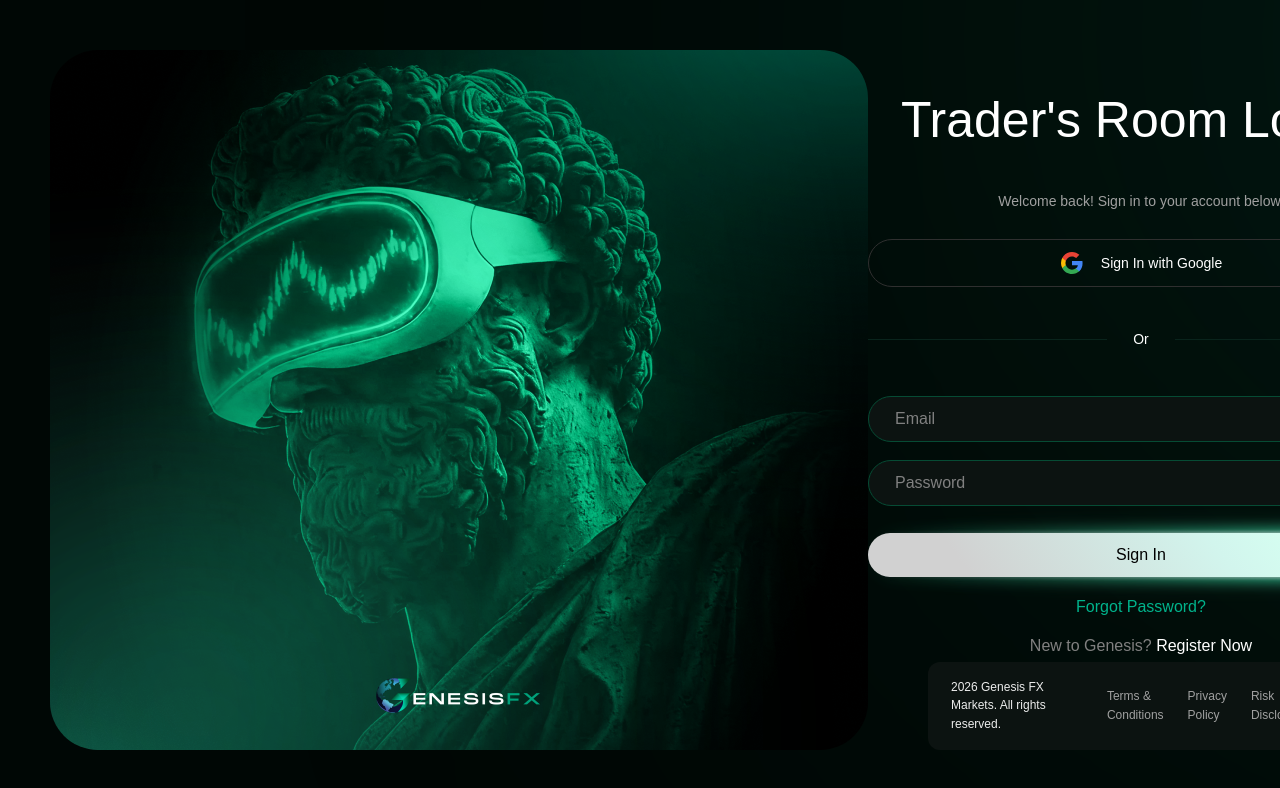
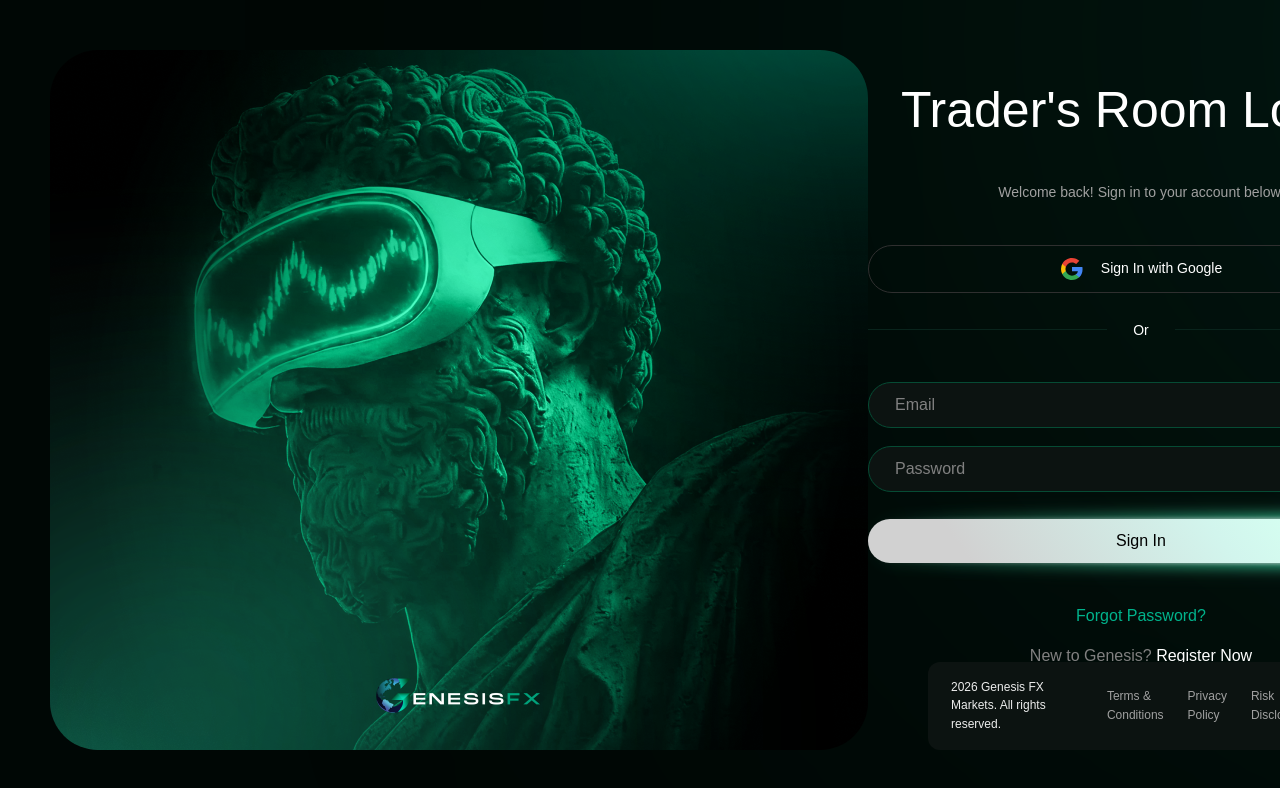
Before and after one commit to Mdx2025/GenesisFxDashboardMDX, a React (Vite) app: page / in a window 1280 px wide. Shown: the top 788 px of the page. Built offline with nearby package versions, Linux system fonts and the light colour scheme; a web font is replaced by a local one.

Commit message:
refactor: login form uses gap instead of mt for spacing

```diff
--- a/src/pages/LoginPage.tsx
+++ b/src/pages/LoginPage.tsx
@@ -79,40 +79,44 @@ export default function LoginPage() {
 
         {/* Right: Login Form */}
         <div className="flex-1 flex flex-col items-center justify-center relative">
-          <div className="w-[546px] flex flex-col items-center">
+          <div className="w-[546px] flex flex-col items-center gap-[2.6875rem]">
+            {/* Header */}
+            <div className="flex flex-col items-center gap-[2.6875rem]">
               <h1 className="text-white text-[3.125rem] font-normal leading-[1.17] text-center">
                 Trader's Room Log In
               </h1>
-
-            <p className="text-[#a0a0a0] text-[0.875rem] leading-[1.175rem] text-center mt-[2.6875rem]">
+              <p className="text-[#a0a0a0] text-[0.875rem] leading-[1.175rem] text-center">
                 Welcome back! Sign in to your account below.
               </p>
+            </div>
 
             {/* Google Sign-In */}
+            <div className="w-full flex flex-col items-center gap-[1.75rem]">
               <button
                 type="button"
-              className="w-full h-[3rem] rounded-[2rem] border border-[#2f2f2f] bg-transparent flex items-center justify-center gap-[1.0625rem] mt-[1.75rem] cursor-pointer hover:border-[#404040] transition-colors"
+                className="w-full h-[3rem] rounded-[2rem] border border-[#2f2f2f] bg-transparent flex items-center justify-center gap-[1.0625rem] cursor-pointer hover:border-[#404040] transition-colors"
               >
                 <GoogleIcon />
                 <span className="text-white text-[0.875rem] leading-[1.175rem]">Sign In with Google</span>
               </button>
 
               {/* Or Divider */}
-            <div className="w-full flex items-center mt-[2.6875rem]">
+              <div className="w-full flex items-center">
                 <div className="flex-1 h-px bg-[#09241c]" />
                 <span className="text-white text-[0.875rem] leading-[1.175rem] px-[1.625rem]">Or</span>
                 <div className="flex-1 h-px bg-[#09241c]" />
               </div>
+            </div>
 
-            {/* Email Input */}
+            {/* Form Fields */}
+            <div className="w-full flex flex-col gap-[1.125rem]">
               <input
                 type="email"
                 placeholder="Email"
-              className="w-full h-[2.875rem] rounded-[1.875rem] bg-[#0c1311] border border-[#064b34] px-[1.625rem] text-white text-[1rem] placeholder:text-[#808080] outline-none mt-[2.9375rem] focus:border-gfx-green-500/50 transition-colors"
+                className="w-full h-[2.875rem] rounded-[1.875rem] bg-[#0c1311] border border-[#064b34] px-[1.625rem] text-white text-[1rem] placeholder:text-[#808080] outline-none focus:border-gfx-green-500/50 transition-colors"
               />
 
-            {/* Password Input */}
-            <div className="w-full relative mt-[1.125rem]">
+              <div className="w-full relative">
                 <input
                   type={showPassword ? 'text' : 'password'}
                   placeholder="Password"
@@ -128,27 +132,26 @@ export default function LoginPage() {
                 </button>
               </div>
 
-            {/* Sign In Button */}
-            <div className="w-full mt-[1.6875rem]">
+              <div className="w-full pt-[0.5625rem]">
                 <GlowButton label="Sign In" width="100%" />
               </div>
+            </div>
 
-            {/* Forgot Password */}
+            {/* Links & Badges */}
+            <div className="flex flex-col items-center gap-[1.25rem]">
               <Link
                 to="/forgot-password"
-              className="text-[#00b38c] text-[1rem] leading-[1.2] mt-[1.25rem] hover:underline"
+                className="text-[#00b38c] text-[1rem] leading-[1.2] hover:underline"
               >
                 Forgot Password?
               </Link>
 
-            {/* Register */}
-            <p className="text-[1rem] leading-[1.2] mt-[1.25rem]">
+              <p className="text-[1rem] leading-[1.2]">
                 <span className="text-[#808080]">New to Genesis? </span>
                 <Link to="/register" className="text-white hover:underline">Register Now</Link>
               </p>
 
-            {/* Live / Demo Badges */}
-            <div className="flex items-center gap-[0.875rem] mt-[1.25rem]">
+              <div className="flex items-center gap-[0.875rem]">
                 <div className="flex items-center gap-[0.4375rem] h-[2.125rem] px-[0.875rem] rounded-[2rem] border border-[#2f2f2f]">
                   <div className="w-[0.4375rem] h-[0.4375rem] rounded-full bg-[#00b38c]" />
                   <span className="text-white text-[0.875rem] leading-[1.175rem]">Live</span>
@@ -156,6 +159,7 @@ export default function LoginPage() {
                 <div className="flex items-center gap-[0.4375rem] h-[2.125rem] px-[0.875rem] rounded-[2rem] border border-[#2f2f2f]">
                   <div className="w-[0.4375rem] h-[0.4375rem] rounded-full bg-[#9a4dff]" />
                   <span className="text-white text-[0.875rem] leading-[1.175rem]">Demo</span>
+                </div>
               </div>
             </div>
           </div>
```
Also changed, not shown: 5 other files (tests, documents, lock files or other folders). Lines whose indentation alone changed are shown as unchanged.
